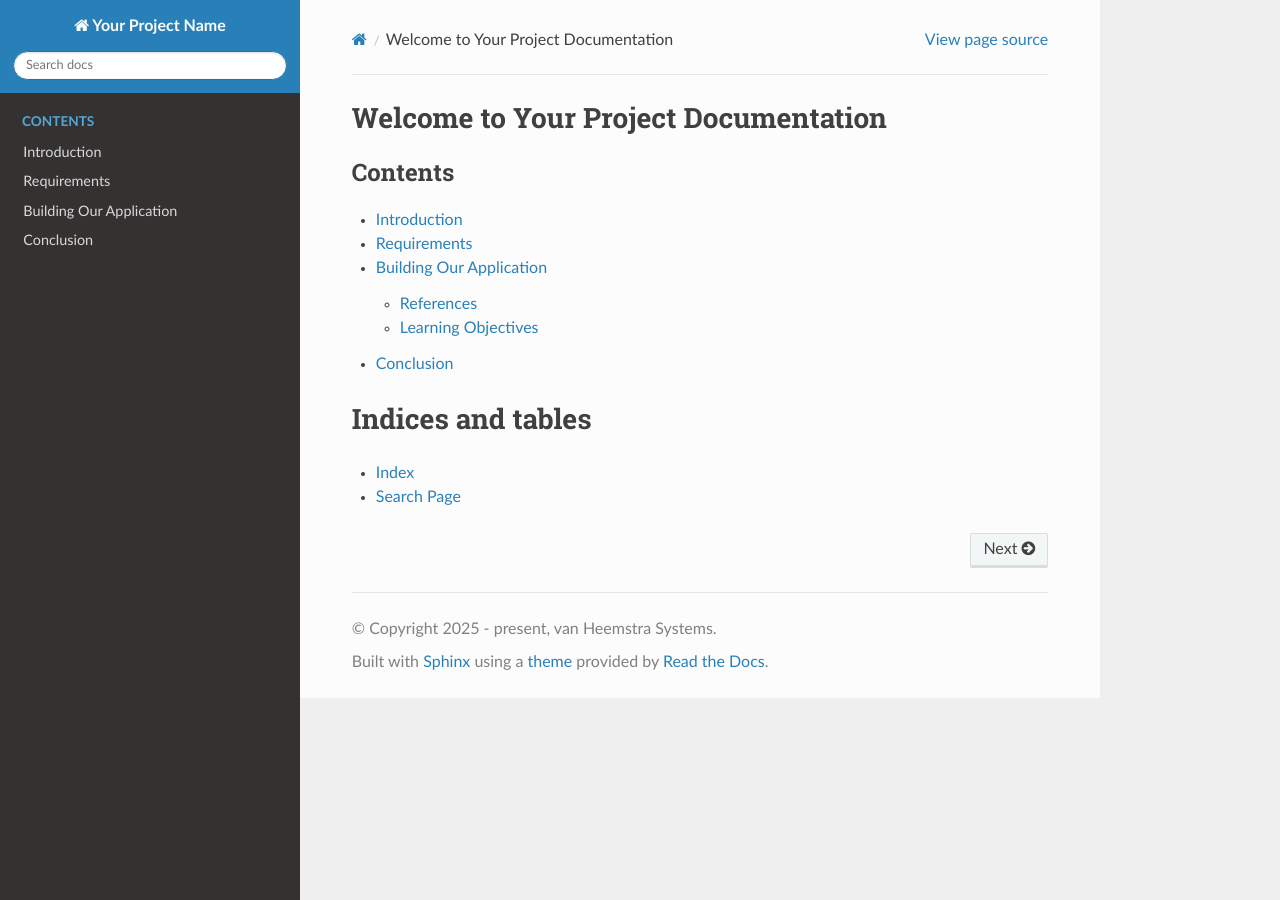
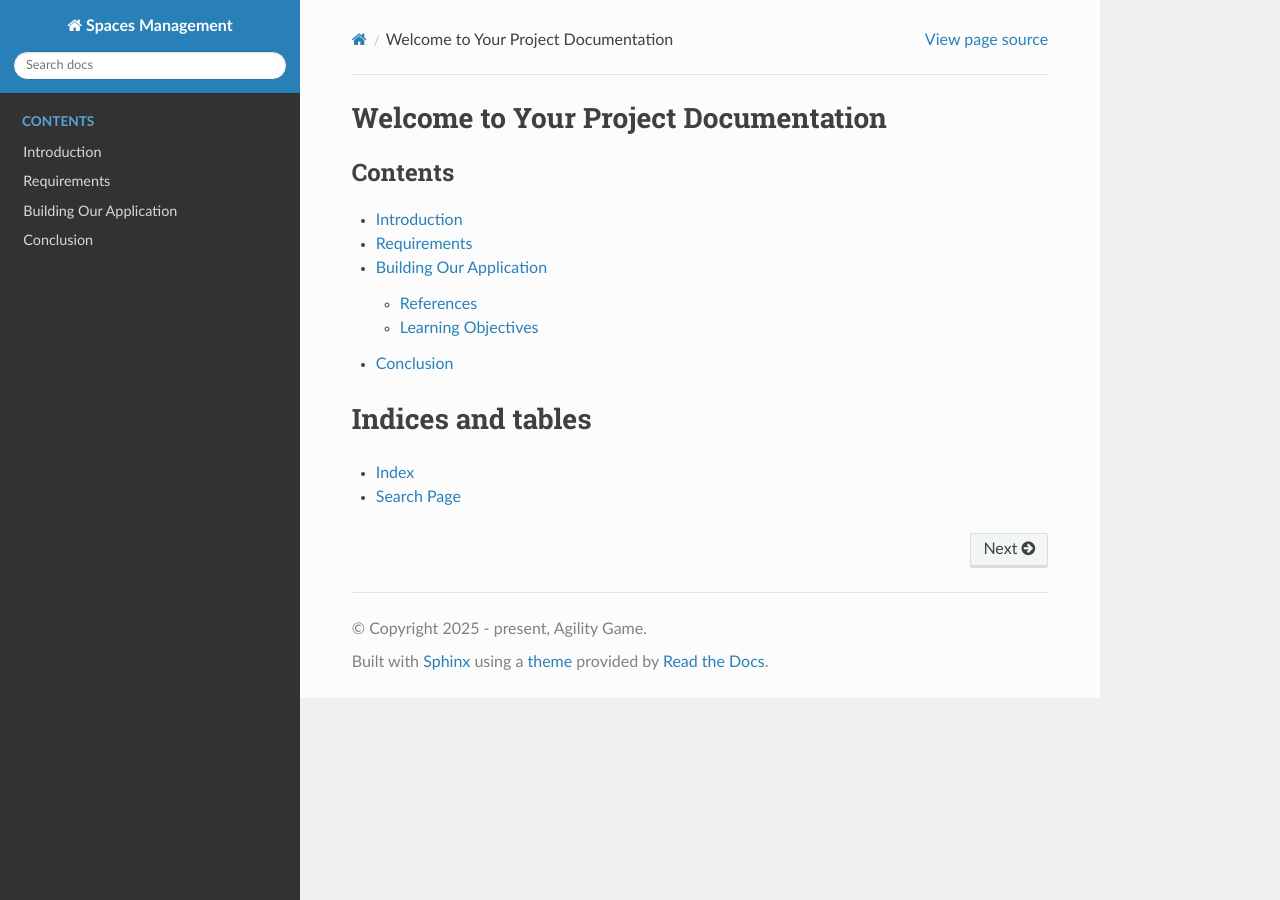
Before and after one commit to agility-game/spaces-management, a Sphinx documentation site: the page built from docs/source/index.rst, in a window 1280 px wide. Built offline with Sphinx 7.4.7 and the Read the Docs theme 3.1.0, drawn with Linux system fonts in a browser that asks for light colours.

Commit message:
Update conf.py

```diff
--- a/docs/source/conf.py
+++ b/docs/source/conf.py
@@ -1,8 +1,8 @@
 # Configuration file for the Sphinx documentation builder.
 
 # -- Project information -----------------------------------------------------
-project = 'Your Project Name'
-copyright = '2025 - present, van Heemstra Systems'
+project = 'Spaces Management'
+copyright = '2025 - present, Agility Game'
 author = 'Willem van Heemstra'
 
 release = '0.1'
```
